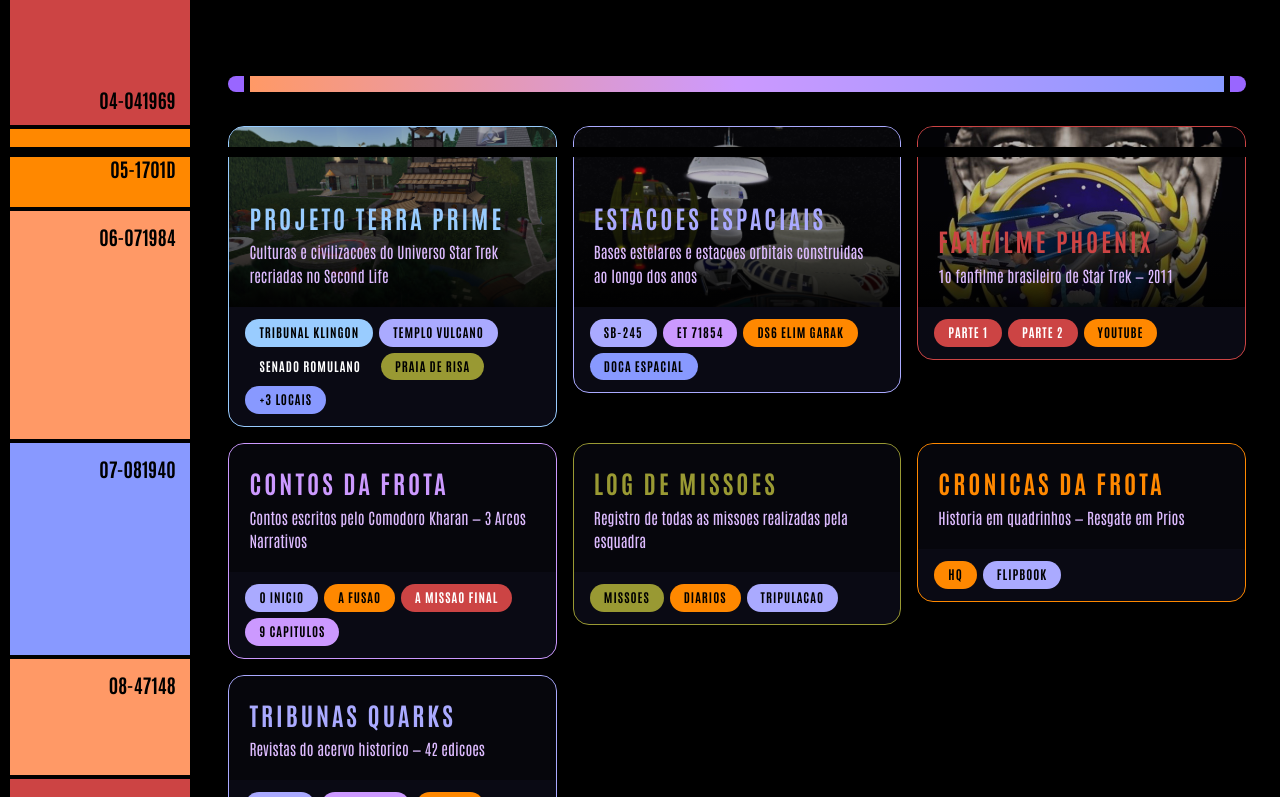
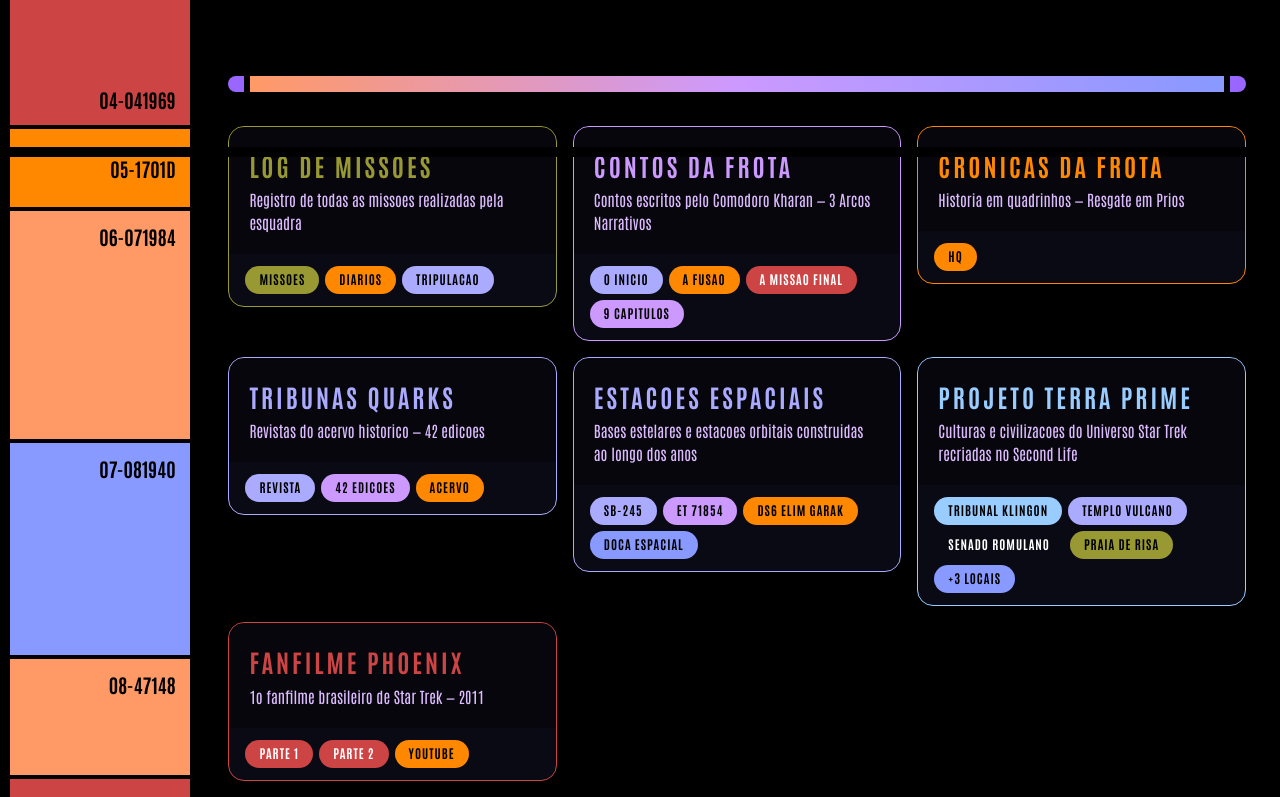
Before and after one commit to eliasbsalgado-glitch/ussventure, a Next.js app: page /historico in a window 1280 px wide. Shown: the part 643-1440 px from the top of the page. Built offline with nearby package versions, Linux system fonts and the light colour scheme; no server answers.

Commit message:
Reordena historico: missoes primeiro, remove imagens e tag flipbook

```diff
--- a/app/historico/page.js
+++ b/app/historico/page.js
@@ -40,88 +40,21 @@ export default function HistoricoPage() {
         gap: '16px',
         marginBottom: '30px',
       }}>
-        <Link href="/historico/terra-prime" style={{ textDecoration: 'none' }}>
-          <div className="lcars-card lcars-card-hover" style={{ borderColor: 'var(--lcars-teal)', cursor: 'pointer', overflow: 'hidden' }}>
-            <div style={{ position: 'relative', height: '180px', overflow: 'hidden' }}>
-              <img src="/img/historico/Projeto_Terra_prime01.jpg" alt="Projeto Terra Prime"
-                style={{ width: '100%', height: '100%', objectFit: 'cover', opacity: 0.7 }} />
-              <div style={{
-                position: 'absolute', bottom: 0, left: 0, right: 0,
-                background: 'linear-gradient(transparent, rgba(0,0,0,0.9))',
-                padding: '20px',
-              }}>
-                <div style={{ fontSize: '1.3rem', fontWeight: 700, letterSpacing: '3px', textTransform: 'uppercase', color: 'var(--lcars-teal)' }}>
-                  Projeto Terra Prime
-                </div>
-                <div style={{ fontSize: '0.8rem', color: 'var(--lcars-text-light)', marginTop: '4px' }}>
-                  Culturas e civilizacoes do Universo Star Trek recriadas no Second Life
-                </div>
+        <Link href="/historico/missoes" style={{ textDecoration: 'none' }}>
+          <div className="lcars-card lcars-card-hover" style={{ borderColor: 'var(--lcars-green)', cursor: 'pointer', overflow: 'hidden' }}>
+            <div style={{ padding: '20px', background: 'rgba(0,0,0,0.4)' }}>
+              <div style={{ fontSize: '1.3rem', fontWeight: 700, letterSpacing: '3px', textTransform: 'uppercase', color: 'var(--lcars-green)' }}>
+                Log de Missoes
+              </div>
+              <div style={{ fontSize: '0.8rem', color: 'var(--lcars-text-light)', marginTop: '4px' }}>
+                Registro de todas as missoes realizadas pela esquadra
               </div>
             </div>
             <div className="lcars-card-body" style={{ padding: '12px 16px' }}>
               <div style={{ display: 'flex', gap: '6px', flexWrap: 'wrap' }}>
-                <span className="lcars-badge" style={{ background: 'var(--lcars-teal)', color: '#000', fontSize: '0.65rem' }}>Tribunal Klingon</span>
-                <span className="lcars-badge" style={{ background: 'var(--lcars-sky)', color: '#000', fontSize: '0.65rem' }}>Templo Vulcano</span>
-                <span className="lcars-badge" style={{ background: 'var(--lcars-purple)', color: '#fff', fontSize: '0.65rem' }}>Senado Romulano</span>
-                <span className="lcars-badge" style={{ background: 'var(--lcars-green)', color: '#000', fontSize: '0.65rem' }}>Praia de Risa</span>
-                <span className="lcars-badge" style={{ background: 'var(--lcars-blue)', color: '#000', fontSize: '0.65rem' }}>+3 locais</span>
-              </div>
-            </div>
-          </div>
-        </Link>
-
-        <Link href="/historico/estacoes" style={{ textDecoration: 'none' }}>
-          <div className="lcars-card lcars-card-hover" style={{ borderColor: 'var(--lcars-sky)', cursor: 'pointer', overflow: 'hidden' }}>
-            <div style={{ position: 'relative', height: '180px', overflow: 'hidden' }}>
-              <img src="/img/historico/SB245_025.jpg" alt="Estacoes Espaciais"
-                style={{ width: '100%', height: '100%', objectFit: 'cover', opacity: 0.7 }} />
-              <div style={{
-                position: 'absolute', bottom: 0, left: 0, right: 0,
-                background: 'linear-gradient(transparent, rgba(0,0,0,0.9))',
-                padding: '20px',
-              }}>
-                <div style={{ fontSize: '1.3rem', fontWeight: 700, letterSpacing: '3px', textTransform: 'uppercase', color: 'var(--lcars-sky)' }}>
-                  Estacoes Espaciais
-                </div>
-                <div style={{ fontSize: '0.8rem', color: 'var(--lcars-text-light)', marginTop: '4px' }}>
-                  Bases estelares e estacoes orbitais construidas ao longo dos anos
-                </div>
-              </div>
-            </div>
-            <div className="lcars-card-body" style={{ padding: '12px 16px' }}>
-              <div style={{ display: 'flex', gap: '6px', flexWrap: 'wrap' }}>
-                <span className="lcars-badge" style={{ background: 'var(--lcars-sky)', color: '#000', fontSize: '0.65rem' }}>SB-245</span>
-                <span className="lcars-badge" style={{ background: 'var(--lcars-lavender)', color: '#000', fontSize: '0.65rem' }}>ET 71854</span>
-                <span className="lcars-badge" style={{ background: 'var(--lcars-orange)', color: '#000', fontSize: '0.65rem' }}>DS6 Elim Garak</span>
-                <span className="lcars-badge" style={{ background: 'var(--lcars-blue)', color: '#000', fontSize: '0.65rem' }}>Doca Espacial</span>
-              </div>
-            </div>
-          </div>
-        </Link>
-
-        <Link href="/historico/fanfilme" style={{ textDecoration: 'none' }}>
-          <div className="lcars-card lcars-card-hover" style={{ borderColor: 'var(--lcars-red)', cursor: 'pointer', overflow: 'hidden' }}>
-            <div style={{ position: 'relative', height: '180px', overflow: 'hidden' }}>
-              <img src="/img/historico/Cartaz_Fanfilme.jpg" alt="Fanfilme USS Andor Phoenix"
-                style={{ width: '100%', height: '100%', objectFit: 'cover', objectPosition: 'top', opacity: 0.7 }} />
-              <div style={{
-                position: 'absolute', bottom: 0, left: 0, right: 0,
-                background: 'linear-gradient(transparent, rgba(0,0,0,0.9))',
-                padding: '20px',
-              }}>
-                <div style={{ fontSize: '1.3rem', fontWeight: 700, letterSpacing: '3px', textTransform: 'uppercase', color: 'var(--lcars-red)' }}>
-                  Fanfilme Phoenix
-                </div>
-                <div style={{ fontSize: '0.8rem', color: 'var(--lcars-text-light)', marginTop: '4px' }}>
-                  1o fanfilme brasileiro de Star Trek — 2011
-                </div>
-              </div>
-            </div>
-            <div className="lcars-card-body" style={{ padding: '12px 16px' }}>
-              <div style={{ display: 'flex', gap: '6px', flexWrap: 'wrap' }}>
-                <span className="lcars-badge" style={{ background: 'var(--lcars-red)', color: '#fff', fontSize: '0.65rem' }}>Parte 1</span>
-                <span className="lcars-badge" style={{ background: 'var(--lcars-red)', color: '#fff', fontSize: '0.65rem' }}>Parte 2</span>
-                <span className="lcars-badge" style={{ background: 'var(--lcars-orange)', color: '#000', fontSize: '0.65rem' }}>YouTube</span>
+                <span className="lcars-badge" style={{ background: 'var(--lcars-green)', color: '#000', fontSize: '0.65rem' }}>Missoes</span>
+                <span className="lcars-badge" style={{ background: 'var(--lcars-orange)', color: '#000', fontSize: '0.65rem' }}>Diarios</span>
+                <span className="lcars-badge" style={{ background: 'var(--lcars-sky)', color: '#000', fontSize: '0.65rem' }}>Tripulacao</span>
               </div>
             </div>
           </div>
@@ -148,26 +81,6 @@ export default function HistoricoPage() {
           </div>
         </Link>
 
-        <Link href="/historico/missoes" style={{ textDecoration: 'none' }}>
-          <div className="lcars-card lcars-card-hover" style={{ borderColor: 'var(--lcars-green)', cursor: 'pointer', overflow: 'hidden' }}>
-            <div style={{ padding: '20px', background: 'rgba(0,0,0,0.4)' }}>
-              <div style={{ fontSize: '1.3rem', fontWeight: 700, letterSpacing: '3px', textTransform: 'uppercase', color: 'var(--lcars-green)' }}>
-                Log de Missoes
-              </div>
-              <div style={{ fontSize: '0.8rem', color: 'var(--lcars-text-light)', marginTop: '4px' }}>
-                Registro de todas as missoes realizadas pela esquadra
-              </div>
-            </div>
-            <div className="lcars-card-body" style={{ padding: '12px 16px' }}>
-              <div style={{ display: 'flex', gap: '6px', flexWrap: 'wrap' }}>
-                <span className="lcars-badge" style={{ background: 'var(--lcars-green)', color: '#000', fontSize: '0.65rem' }}>Missoes</span>
-                <span className="lcars-badge" style={{ background: 'var(--lcars-orange)', color: '#000', fontSize: '0.65rem' }}>Diarios</span>
-                <span className="lcars-badge" style={{ background: 'var(--lcars-sky)', color: '#000', fontSize: '0.65rem' }}>Tripulacao</span>
-              </div>
-            </div>
-          </div>
-        </Link>
-
         <Link href="/historico/cronicas" style={{ textDecoration: 'none' }}>
           <div className="lcars-card lcars-card-hover" style={{ borderColor: 'var(--lcars-orange)', cursor: 'pointer', overflow: 'hidden' }}>
             <div style={{ padding: '20px', background: 'rgba(0,0,0,0.4)' }}>
@@ -181,7 +94,6 @@ export default function HistoricoPage() {
             <div className="lcars-card-body" style={{ padding: '12px 16px' }}>
               <div style={{ display: 'flex', gap: '6px', flexWrap: 'wrap' }}>
                 <span className="lcars-badge" style={{ background: 'var(--lcars-orange)', color: '#000', fontSize: '0.65rem' }}>HQ</span>
-                <span className="lcars-badge" style={{ background: 'var(--lcars-sky)', color: '#000', fontSize: '0.65rem' }}>Flipbook</span>
               </div>
             </div>
           </div>
@@ -202,6 +114,69 @@ export default function HistoricoPage() {
                 <span className="lcars-badge" style={{ background: 'var(--lcars-sky)', color: '#000', fontSize: '0.65rem' }}>Revista</span>
                 <span className="lcars-badge" style={{ background: 'var(--lcars-lavender)', color: '#000', fontSize: '0.65rem' }}>42 Edicoes</span>
                 <span className="lcars-badge" style={{ background: 'var(--lcars-orange)', color: '#000', fontSize: '0.65rem' }}>Acervo</span>
+              </div>
+            </div>
+          </div>
+        </Link>
+
+        <Link href="/historico/estacoes" style={{ textDecoration: 'none' }}>
+          <div className="lcars-card lcars-card-hover" style={{ borderColor: 'var(--lcars-sky)', cursor: 'pointer', overflow: 'hidden' }}>
+            <div style={{ padding: '20px', background: 'rgba(0,0,0,0.4)' }}>
+              <div style={{ fontSize: '1.3rem', fontWeight: 700, letterSpacing: '3px', textTransform: 'uppercase', color: 'var(--lcars-sky)' }}>
+                Estacoes Espaciais
+              </div>
+              <div style={{ fontSize: '0.8rem', color: 'var(--lcars-text-light)', marginTop: '4px' }}>
+                Bases estelares e estacoes orbitais construidas ao longo dos anos
+              </div>
+            </div>
+            <div className="lcars-card-body" style={{ padding: '12px 16px' }}>
+              <div style={{ display: 'flex', gap: '6px', flexWrap: 'wrap' }}>
+                <span className="lcars-badge" style={{ background: 'var(--lcars-sky)', color: '#000', fontSize: '0.65rem' }}>SB-245</span>
+                <span className="lcars-badge" style={{ background: 'var(--lcars-lavender)', color: '#000', fontSize: '0.65rem' }}>ET 71854</span>
+                <span className="lcars-badge" style={{ background: 'var(--lcars-orange)', color: '#000', fontSize: '0.65rem' }}>DS6 Elim Garak</span>
+                <span className="lcars-badge" style={{ background: 'var(--lcars-blue)', color: '#000', fontSize: '0.65rem' }}>Doca Espacial</span>
+              </div>
+            </div>
+          </div>
+        </Link>
+
+        <Link href="/historico/terra-prime" style={{ textDecoration: 'none' }}>
+          <div className="lcars-card lcars-card-hover" style={{ borderColor: 'var(--lcars-teal)', cursor: 'pointer', overflow: 'hidden' }}>
+            <div style={{ padding: '20px', background: 'rgba(0,0,0,0.4)' }}>
+              <div style={{ fontSize: '1.3rem', fontWeight: 700, letterSpacing: '3px', textTransform: 'uppercase', color: 'var(--lcars-teal)' }}>
+                Projeto Terra Prime
+              </div>
+              <div style={{ fontSize: '0.8rem', color: 'var(--lcars-text-light)', marginTop: '4px' }}>
+                Culturas e civilizacoes do Universo Star Trek recriadas no Second Life
+              </div>
+            </div>
+            <div className="lcars-card-body" style={{ padding: '12px 16px' }}>
+              <div style={{ display: 'flex', gap: '6px', flexWrap: 'wrap' }}>
+                <span className="lcars-badge" style={{ background: 'var(--lcars-teal)', color: '#000', fontSize: '0.65rem' }}>Tribunal Klingon</span>
+                <span className="lcars-badge" style={{ background: 'var(--lcars-sky)', color: '#000', fontSize: '0.65rem' }}>Templo Vulcano</span>
+                <span className="lcars-badge" style={{ background: 'var(--lcars-purple)', color: '#fff', fontSize: '0.65rem' }}>Senado Romulano</span>
+                <span className="lcars-badge" style={{ background: 'var(--lcars-green)', color: '#000', fontSize: '0.65rem' }}>Praia de Risa</span>
+                <span className="lcars-badge" style={{ background: 'var(--lcars-blue)', color: '#000', fontSize: '0.65rem' }}>+3 locais</span>
+              </div>
+            </div>
+          </div>
+        </Link>
+
+        <Link href="/historico/fanfilme" style={{ textDecoration: 'none' }}>
+          <div className="lcars-card lcars-card-hover" style={{ borderColor: 'var(--lcars-red)', cursor: 'pointer', overflow: 'hidden' }}>
+            <div style={{ padding: '20px', background: 'rgba(0,0,0,0.4)' }}>
+              <div style={{ fontSize: '1.3rem', fontWeight: 700, letterSpacing: '3px', textTransform: 'uppercase', color: 'var(--lcars-red)' }}>
+                Fanfilme Phoenix
+              </div>
+              <div style={{ fontSize: '0.8rem', color: 'var(--lcars-text-light)', marginTop: '4px' }}>
+                1o fanfilme brasileiro de Star Trek — 2011
+              </div>
+            </div>
+            <div className="lcars-card-body" style={{ padding: '12px 16px' }}>
+              <div style={{ display: 'flex', gap: '6px', flexWrap: 'wrap' }}>
+                <span className="lcars-badge" style={{ background: 'var(--lcars-red)', color: '#fff', fontSize: '0.65rem' }}>Parte 1</span>
+                <span className="lcars-badge" style={{ background: 'var(--lcars-red)', color: '#fff', fontSize: '0.65rem' }}>Parte 2</span>
+                <span className="lcars-badge" style={{ background: 'var(--lcars-orange)', color: '#000', fontSize: '0.65rem' }}>YouTube</span>
               </div>
             </div>
           </div>
```
